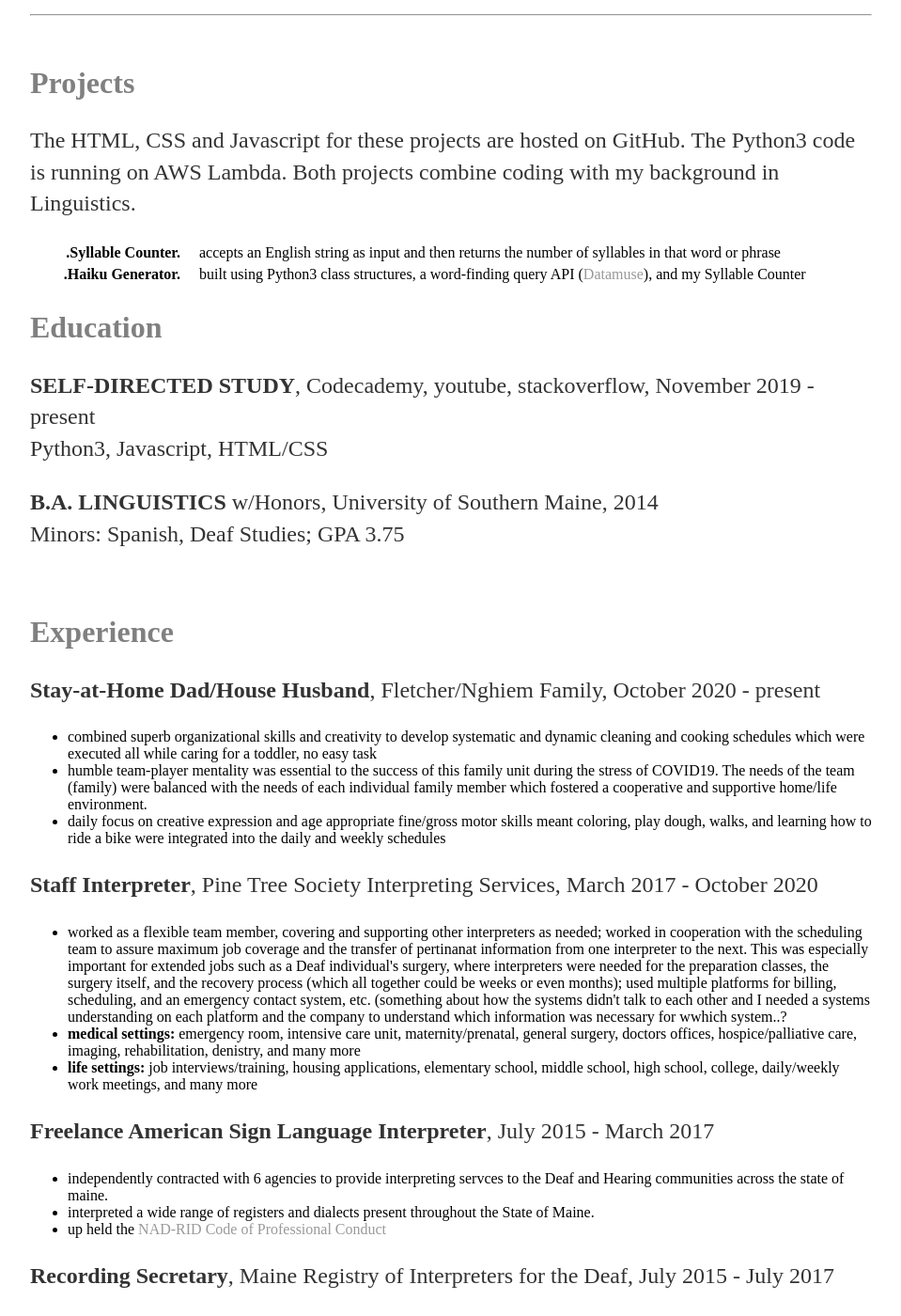
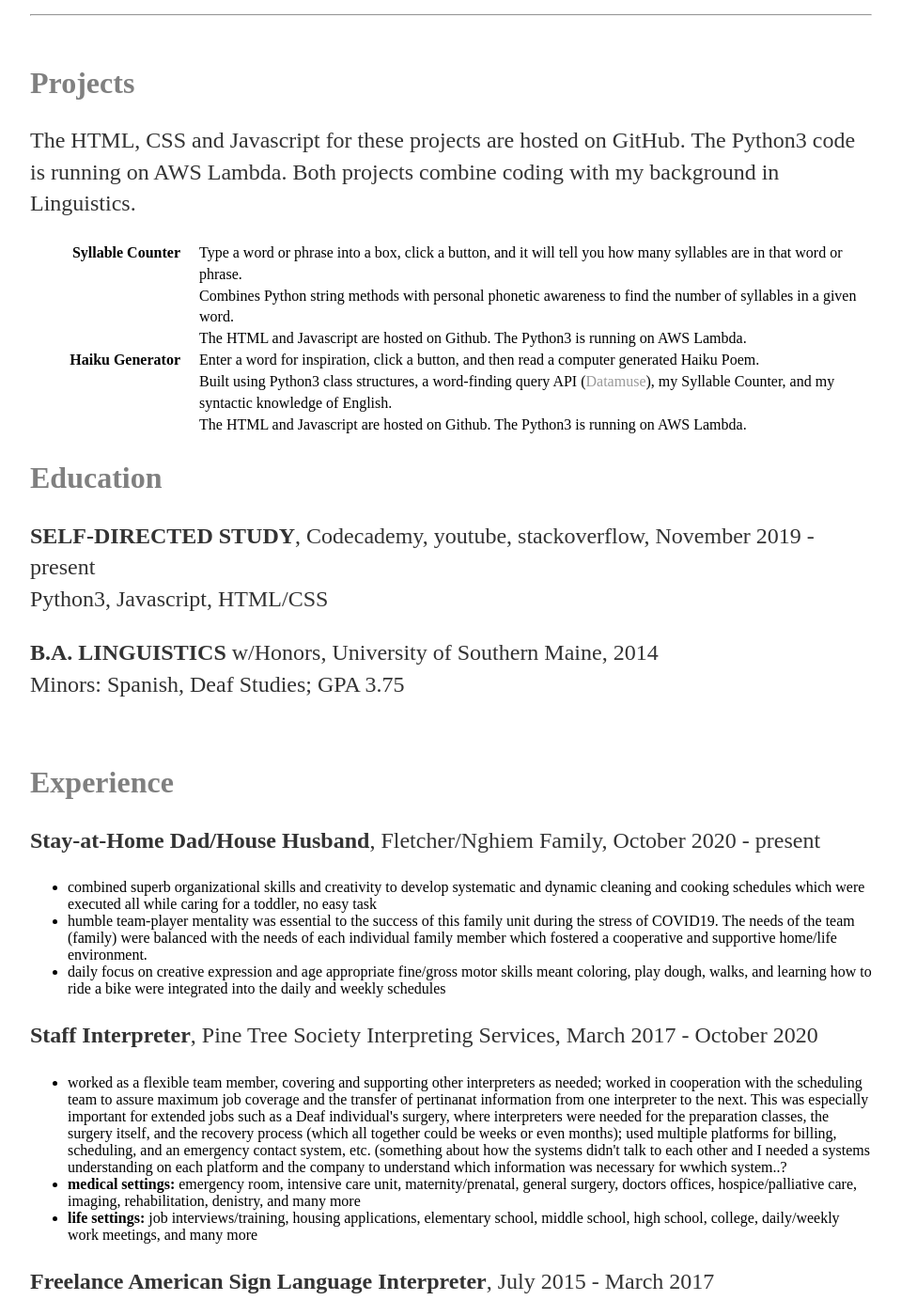
Before and after one commit to SeanEFletcher/SeanEFletcher.github.io, a Jekyll site: the page built from cv/index.html, in a window 1280 px wide and 1400 px high, scrolled down 275 px. Shown: the whole window at 94% size, without its empty margins (160-1119 px from the left). Built offline with Jekyll 4.4.1, drawn with Linux system fonts in a browser that asks for light colours; some of the changed text lies outside the part shown.

Commit message:
Update index.html

```diff
--- a/cv/index.html
+++ b/cv/index.html
@@ -2,6 +2,7 @@
 layout: default
 title: Sean's CV
 ---
+
   <div class="CVstuff">
     <br><br>
     <h1>Sean Fletcher</h1>
@@ -12,10 +13,22 @@ title: Sean's CV
       <h2 class="CVh2">Projects</h2>
       <p>The HTML, CSS and Javascript for these projects are hosted on GitHub. The Python3 code is running on AWS Lambda. Both projects combine coding with my background in Linguistics.</p>
       <dl class="dl-horizontal">
-        <dt>.Syllable Counter.</dt>
-        <dd>accepts an English string as input and then returns the number of syllables in that word or phrase</dd>
-        <dt>.Haiku Generator.</dt>
-        <dd>built using Python3 class structures, a word-finding query API (<a href="https://www.datamuse.com/api/" title="Datamuse API website">Datamuse</a>), and my Syllable Counter</dd>
+        <dt>Syllable Counter</dt>
+        <dd>
+			Type a word or phrase into a box, click a button, and it will tell you how many syllables are in that word or phrase.
+			<br>
+			Combines Python string methods with personal phonetic awareness to find the number of syllables in a given word.
+			<br>
+			The HTML and Javascript are hosted on Github. The Python3 is running on AWS Lambda.
+		</dd>
+        <dt>Haiku Generator</dt>
+        <dd>
+			Enter a word for inspiration, click a button, and then read a computer generated Haiku Poem.
+			<br>
+			Built using Python3 class structures, a word-finding query API (<a href="https://www.datamuse.com/api/" title="Datamuse API website">Datamuse</a>), my Syllable Counter, and my syntactic knowledge of English.
+			<br>
+			The HTML and Javascript are hosted on Github. The Python3 is running on AWS Lambda.
+		</dd>
       </dl>
       <!--
       <p> knight's tour (learning about recursive coding techniques and heuristics)... connect this to hte site later</p>
@@ -29,7 +42,7 @@ title: Sean's CV
     <br>
     <!--
     <div class="languages">
-      <h2 class="CVh2">Languages</h2>
+      <h2>Languages</h2>
       <p>Human Languages</p>
       <ul>
         <li>American Sign Language - fluent</li>
```
Also changed, not shown: other parts of cv/index.html (+1 -1 lines).
